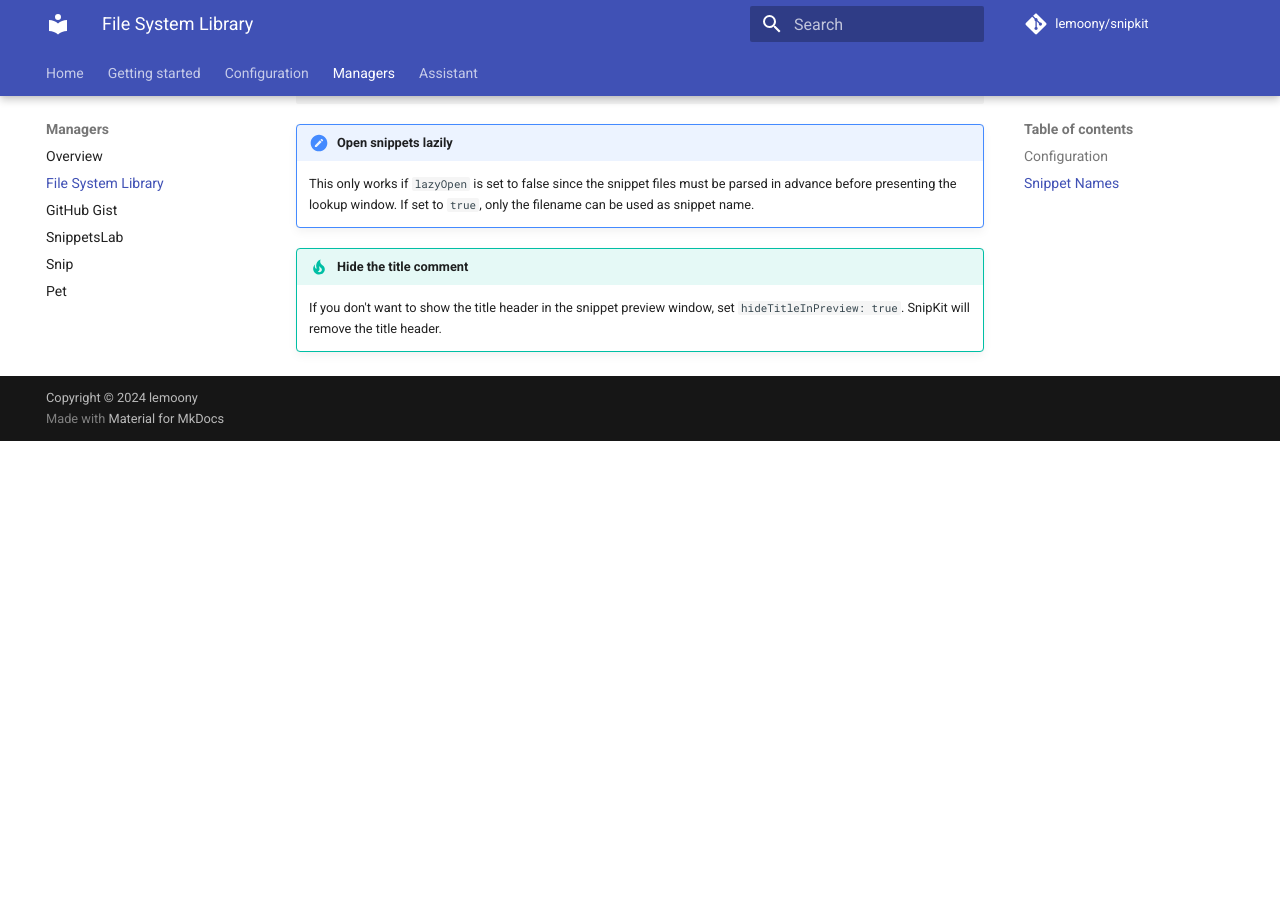
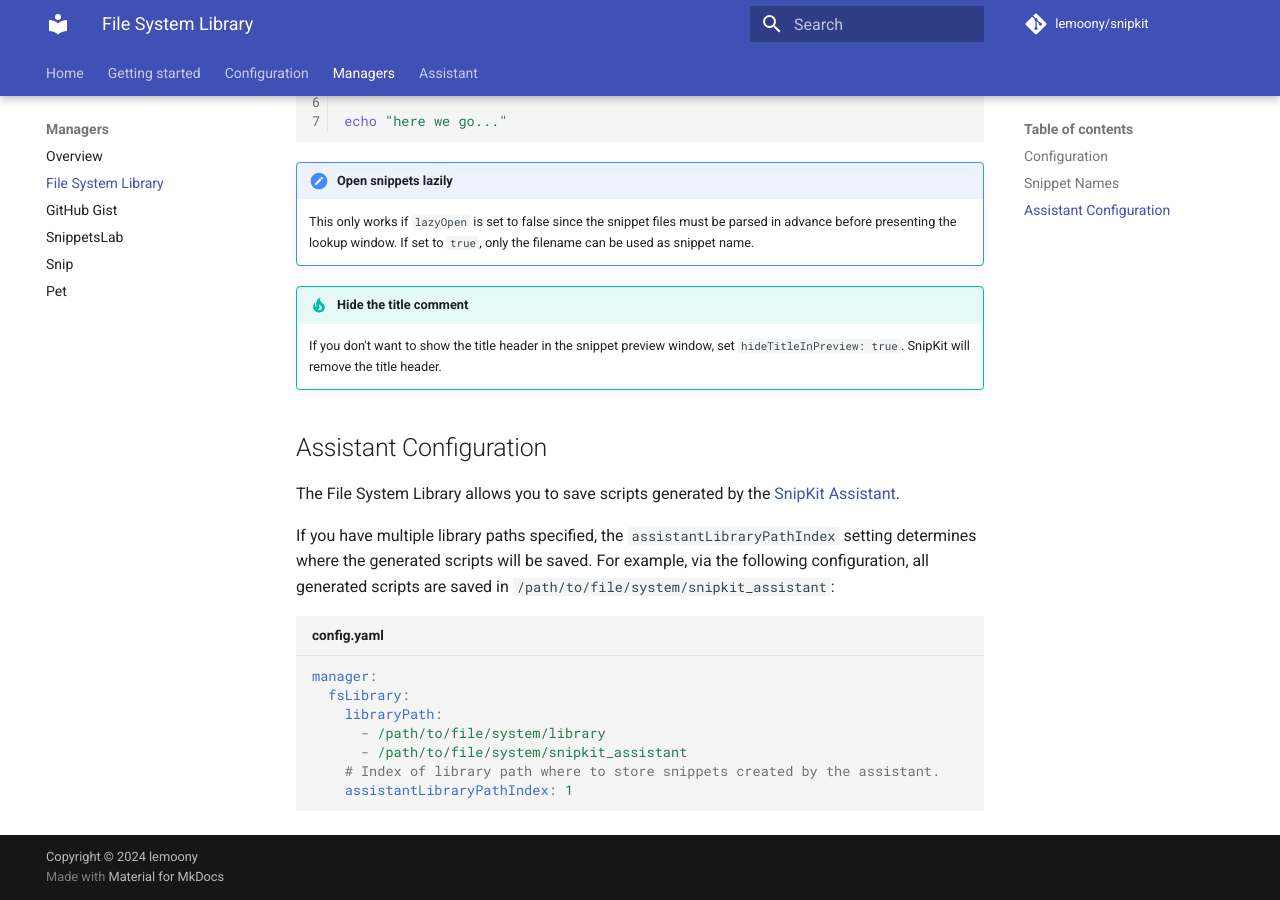
Before and after one commit to lemoony/snipkit, an MkDocs documentation site: the page built from docs/managers/fslibrary.md, in a window 1280 px wide and 900 px high, scrolled down 1294 px. Built offline with MkDocs 1.6.1 and Material for MkDocs 9.7.7, drawn with Linux system fonts in a browser that asks for light colours; comment, search, counter and statistics services are not loaded; the version menu is left out; before the commit the page ends 1735 px from its top, so only the background shows below that; some of the changed text lies outside the part shown.

Commit message:
Updated assistant docs

````diff
--- a/docs/managers/fslibrary.md
+++ b/docs/managers/fslibrary.md
@@ -18,6 +18,8 @@ manager:
     libraryPath:
       - /path/to/file/system/library
       - /another/path
+    # Index of library path where to store snippets created by the assistant.
+    assistantLibraryPathIndex: 0
     # Only files with endings which match one of the listed suffixes will be considered.
     suffixRegex:
       - .sh
@@ -62,3 +64,21 @@ echo "here we go..."
 !!! tip "Hide the title comment"
     If you don't want to show the title header in the snippet preview window, set `hideTitleInPreview: true`.
     SnipKit will remove the title header.
+
+## Assistant Configuration
+
+The File System Library allows you to save scripts generated by the [SnipKit Assistant][assistant].
+
+If you have multiple library paths specified, the `assistantLibraryPathIndex` setting determines where the generated scripts will be saved. For example, via the following configuration, all generated scripts are saved in `/path/to/file/system/snipkit_assistant`:
+
+```yaml title="config.yaml"
+manager:
+  fsLibrary:
+    libraryPath:
+      - /path/to/file/system/library
+      - /path/to/file/system/snipkit_assistant
+    # Index of library path where to store snippets created by the assistant.
+    assistantLibraryPathIndex: 1
+```
+
+[assistant]: ../assistant/index.md
````
Also changed, not shown: README.md (+3 -1 lines), docs/assistant/index.md (+51 -36 lines), docs/images/assistant.gif (deleted), docs/images/assistant/assistant-choose.gif (added), docs/images/assistant/assistant.gif (added), 7 other files.
